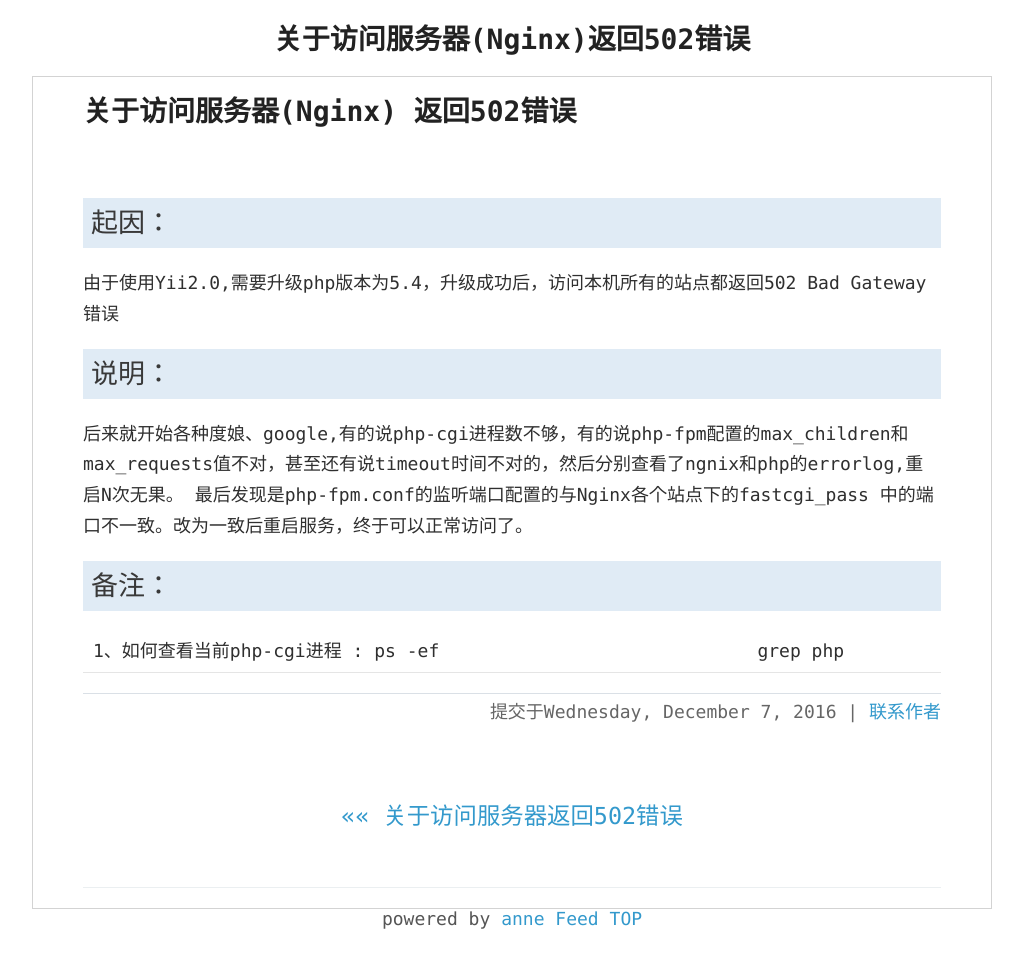
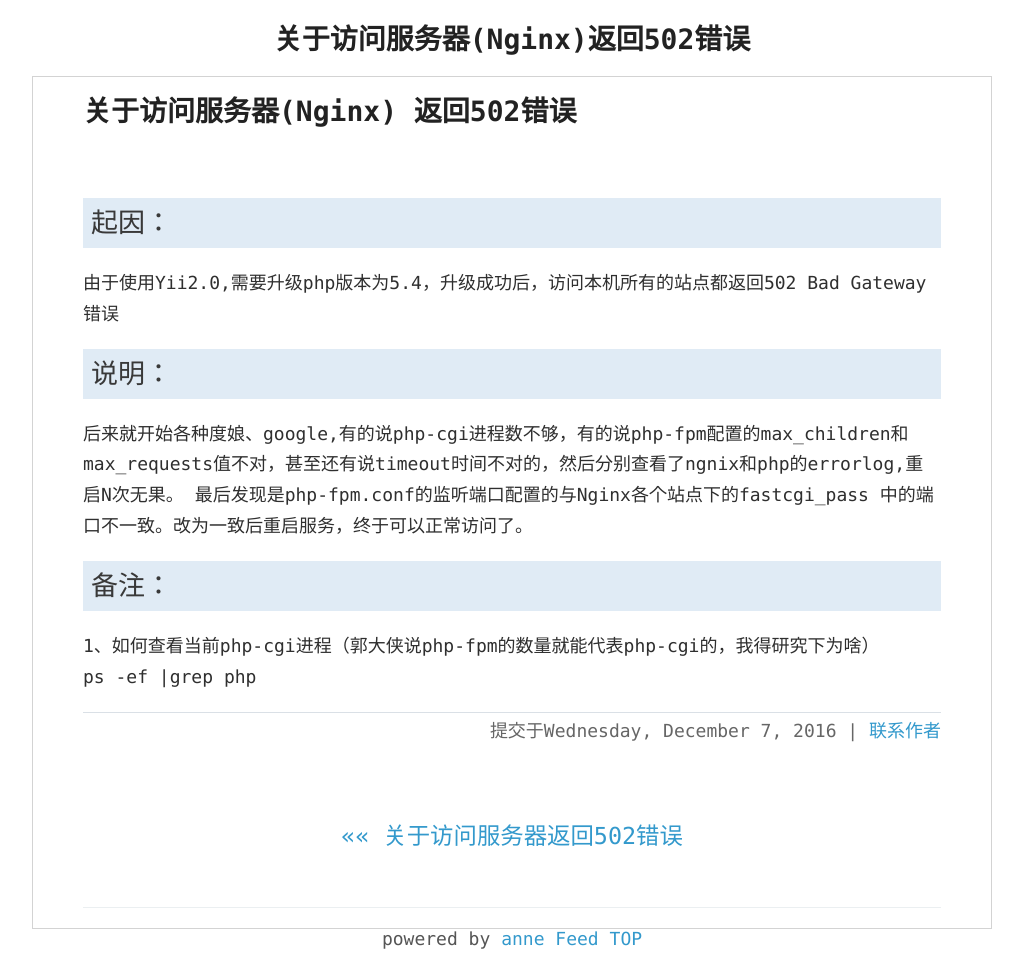
Before and after one commit to hongyan81/hongyan81.github.io, a Jekyll site: the page built from _posts/2016-12-07-write-test.md, in a window 1280 px wide. Shown: the whole page, without its empty margins (128-1151 px from the left). Built offline with Jekyll 4.4.1, drawn with Linux system fonts in a browser that asks for light colours.

Commit message:
change style

```diff
--- a/_posts/2016-12-07-write-test.md
+++ b/_posts/2016-12-07-write-test.md
@@ -19,4 +19,6 @@ title: 关于访问服务器(Nginx)返回502错误
 
 ## 备注：
 
- 1、如何查看当前php-cgi进程 : ps -ef |grep php
+ 1、如何查看当前php-cgi进程（郭大侠说php-fpm的数量就能代表php-cgi的，我得研究下为啥）
+ <br/>
+ ps -ef |grep php
```
